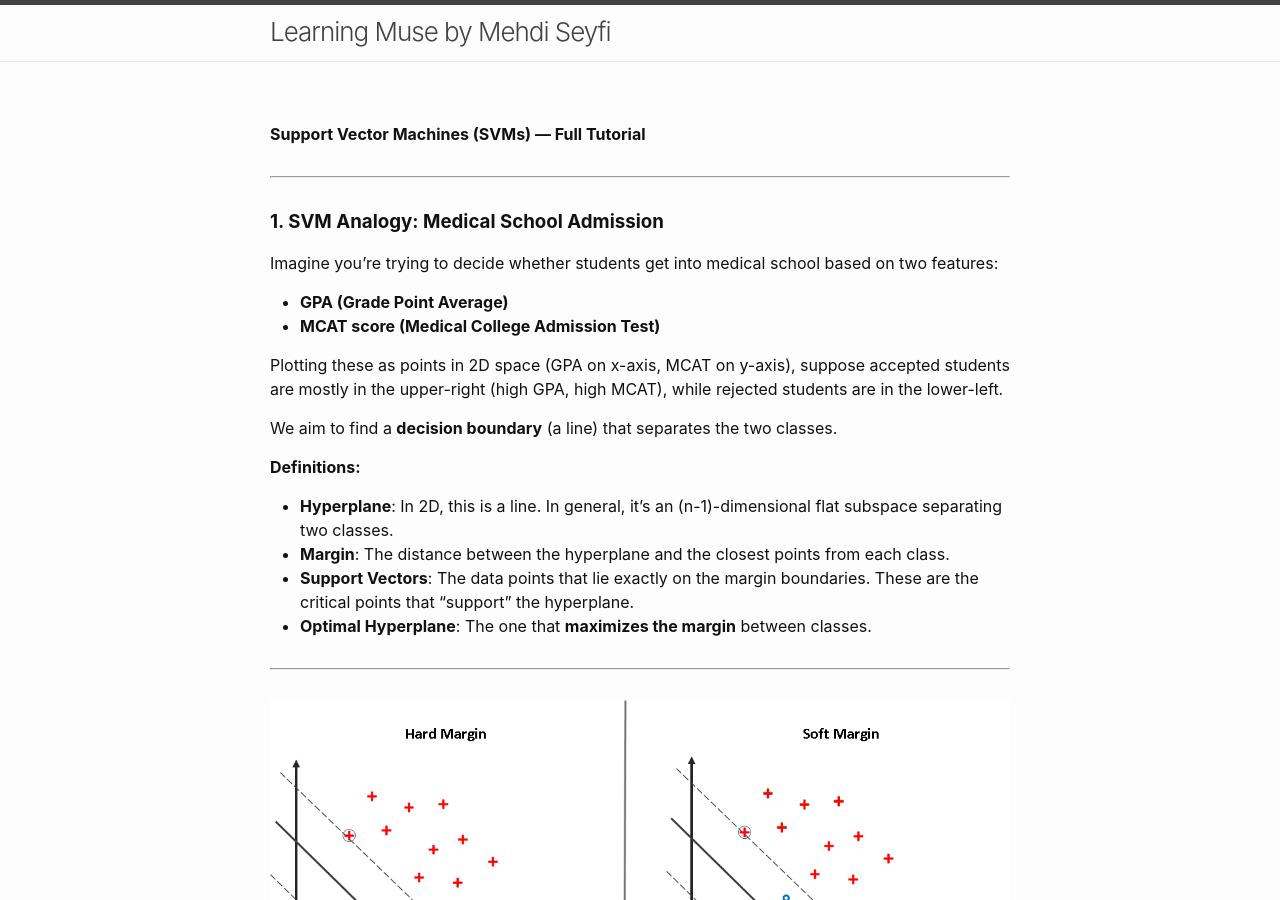
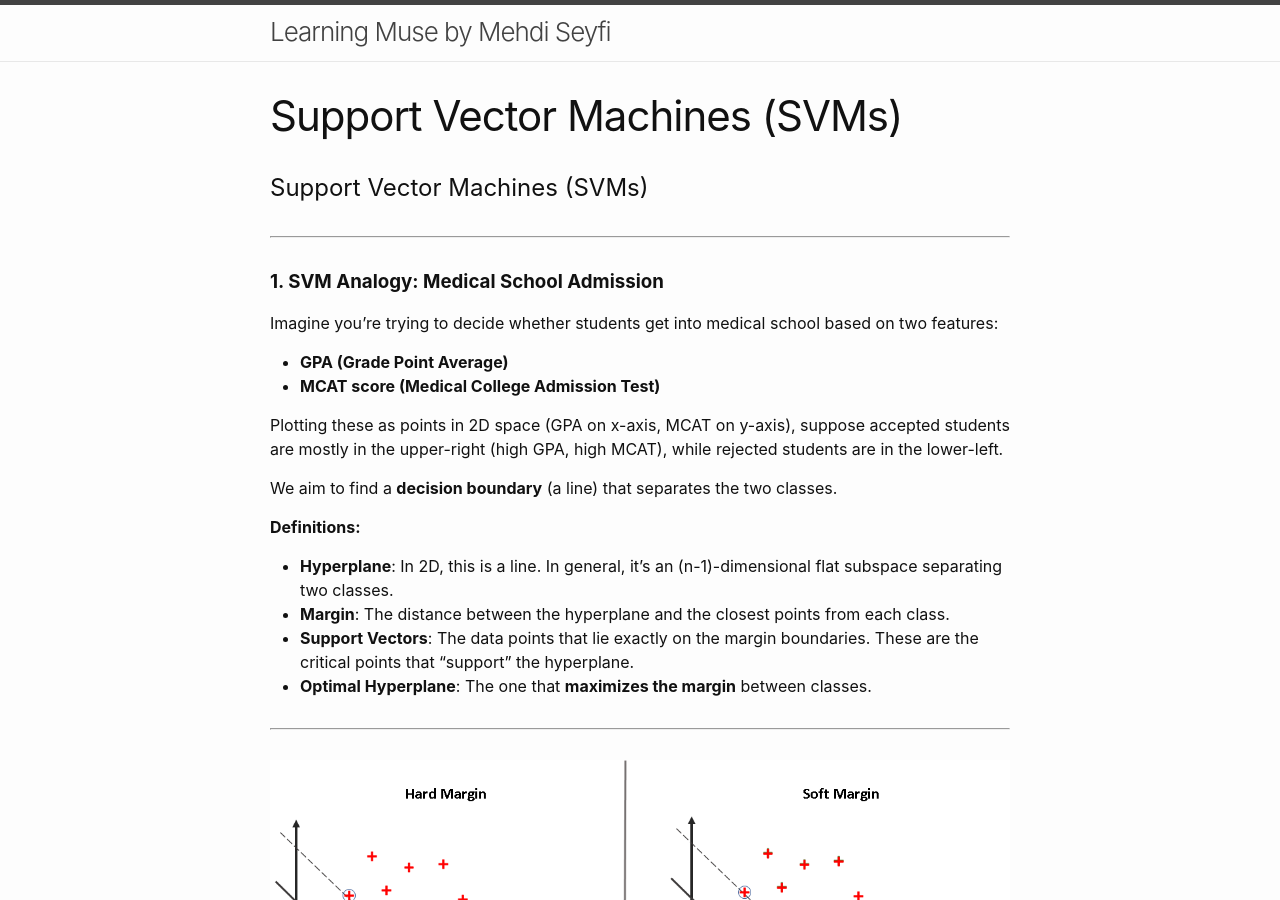
Before and after one commit to panaali/mseyfi.github.io, a Jekyll site: the page built from posts/SVM.md, in a window 1280 px wide and 900 px high. Built offline with Jekyll 4.4.1, drawn with Linux system fonts in a browser that asks for light colours; our own code applies the rules of GitHub Pages for plain Markdown files.

Commit message:
Update SVM.md

```diff
--- a/posts/SVM.md
+++ b/posts/SVM.md
@@ -1,4 +1,4 @@
-**Support Vector Machines (SVMs) — Full Tutorial**
+## Support Vector Machines (SVMs)
 
 ---
 
```
